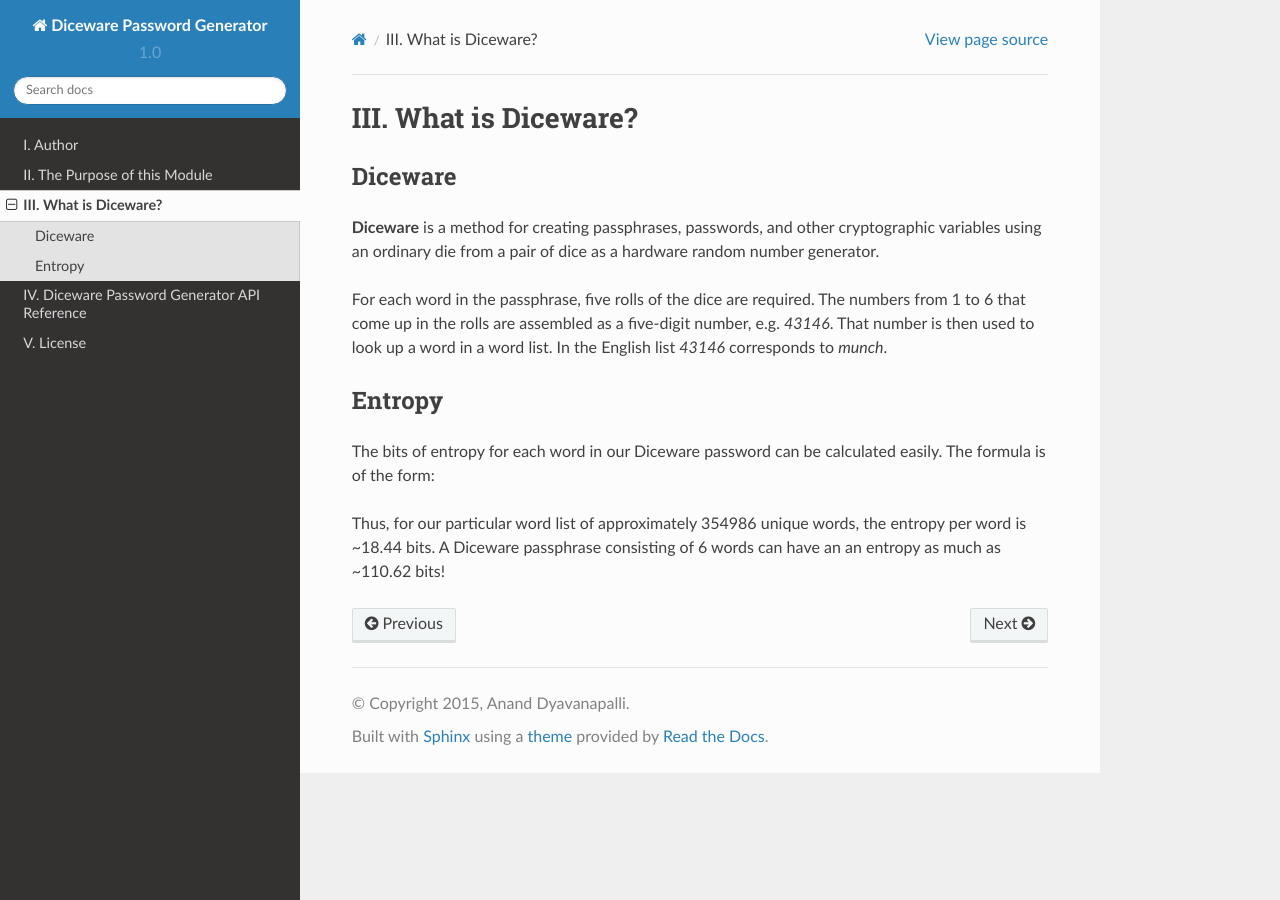
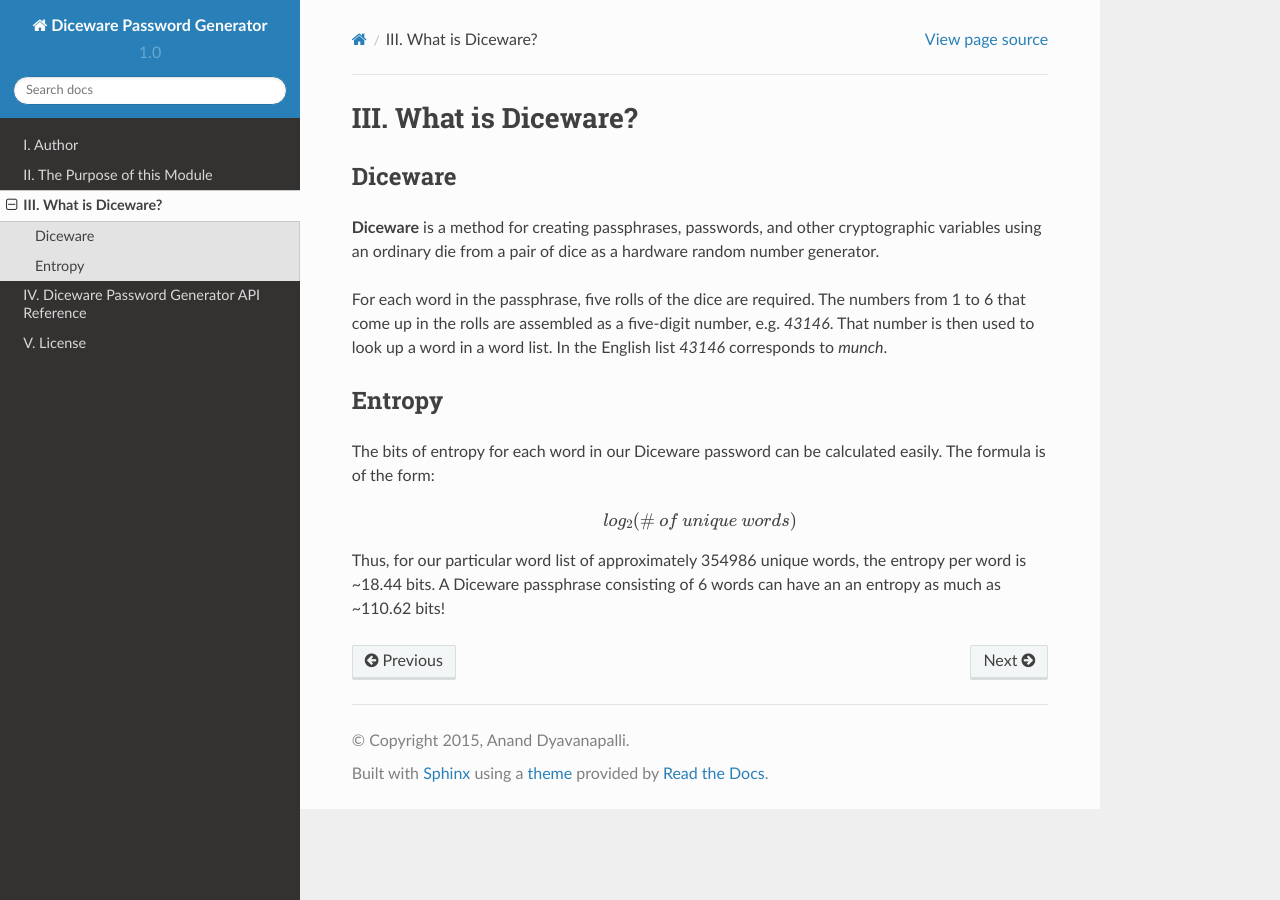
Before and after one commit to Bhanditz/Diceware-Password-Generator-1, a Sphinx documentation site: the page built from docs/theory.rst, in a window 1280 px wide. Built offline with Sphinx 7.4.7 and the Read the Docs theme 2.0.0, drawn with Linux system fonts in a browser that asks for light colours.

Commit message:
Added documentation.

```diff
--- a/docs/theory.rst
+++ b/docs/theory.rst
@@ -13,7 +13,7 @@ Entropy
 
 The bits of entropy for each word in our Diceware password can be calculated easily. The formula is of the form:
 
-.. :math::
+.. math::
    log_2 (\# \: of \: unique \: words)
 
 Thus, for our particular word list of approximately 354986 unique words, the entropy per word is ~18.44 bits. A Diceware passphrase consisting of 6 words can have an an entropy as much as ~110.62 bits!
```
Also changed, not shown: 9 other files.
